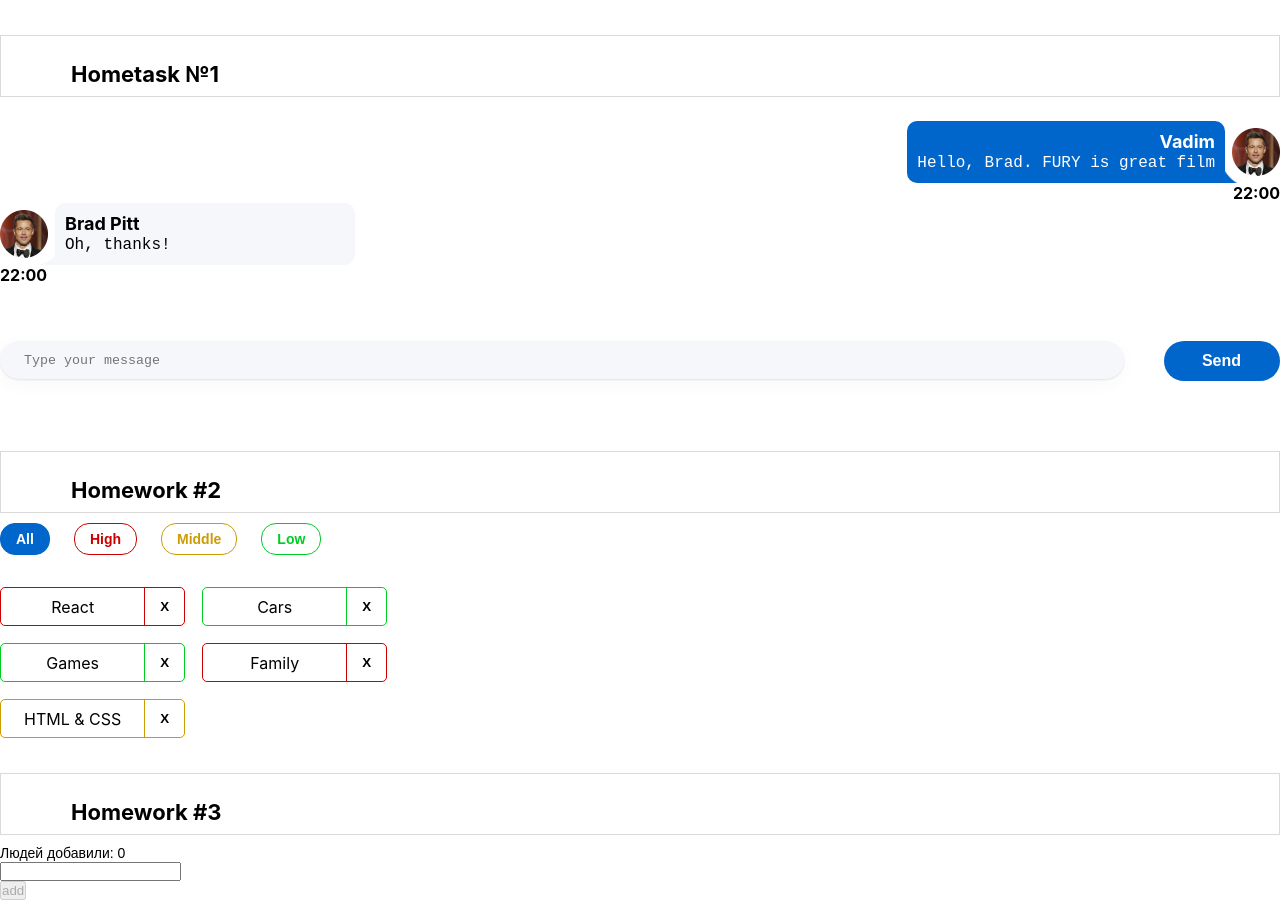
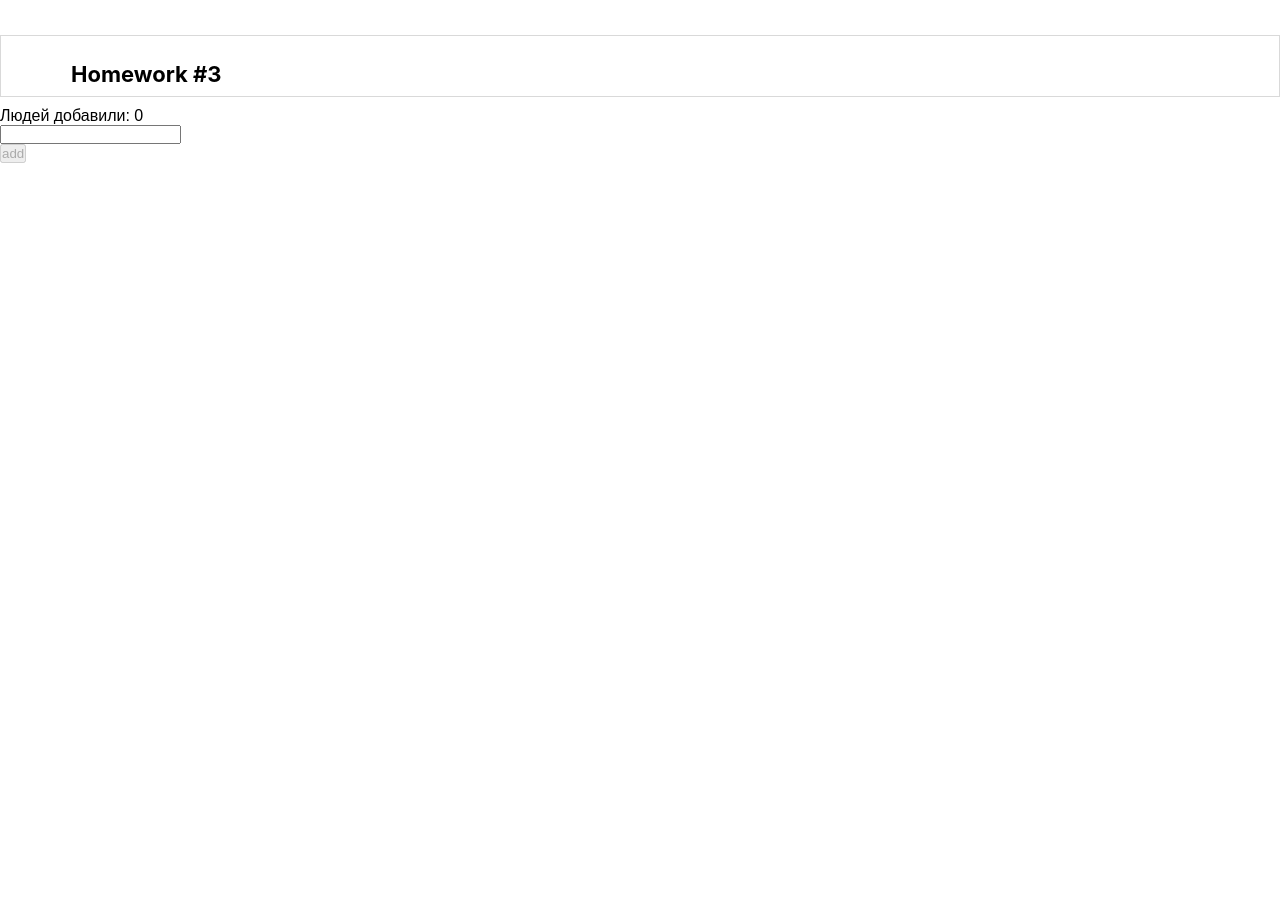
Before and after one commit to vadimcrmnl1/hws2, a React (Create React App) app: page /#/ in a window 1280 px wide. After the commit the page ends 800 px from the top, so only its background shows below. Built offline with nearby package versions, Linux system fonts and the light colour scheme.

Commit message:
hws3 - 011122 - 3

```diff
--- a/src/s1-main/App.tsx
+++ b/src/s1-main/App.tsx
@@ -7,9 +7,9 @@ import HW3 from "../s2-homeworks/hw03/HW3";
 function App() {
     return (
         <div className={s.App}>
-            <HW1/>
+            {/*<HW1/>*/}
             {/*раскомментировать по ходу выполнения*/}
-            <HW2/>
+            {/*<HW2/>*/}
             <HW3/>
             {/*<HW4/>*/}
 
--- a/src/s2-homeworks/hw03/Greeting.module.css
+++ b/src/s2-homeworks/hw03/Greeting.module.css
@@ -1,9 +1,7 @@
 .greetingForm {
     font-family: 'Montserrat', sans-serif;
     font-style: normal;
-    font-weight: 400;
-    font-size: 14px;
-    line-height: 17px;
+
 }
 
 .inputAndButtonContainer {
@@ -11,7 +9,7 @@
 }
 
 .error {
-
+color: red;
 }
 
 .input {
@@ -45,6 +43,8 @@
 }
 
 .greeting {
+    font-family: 'Montserrat', sans-serif;
+    font-style: normal;
 }
 
 .inputClass {
--- a/src/s2-homeworks/hw03/Greeting.tsx
+++ b/src/s2-homeworks/hw03/Greeting.tsx
@@ -1,5 +1,6 @@
 import React, {ChangeEvent} from 'react'
 import s from './Greeting.module.css'
+import user from "../hw08/User";
 
 type GreetingPropsType = {
     name: string // need to fix any
--- a/src/s2-homeworks/hw03/GreetingContainer.tsx
+++ b/src/s2-homeworks/hw03/GreetingContainer.tsx
@@ -64,7 +64,7 @@ const GreetingContainer: React.FC<GreetingContainerPropsType> = ({
     }
 
     const totalUsers = users.length // need to fix
-    const lastUserName = name // need to fix
+    const lastUserName = name.trim() // need to fix
 
     return (
         <Greeting
```
